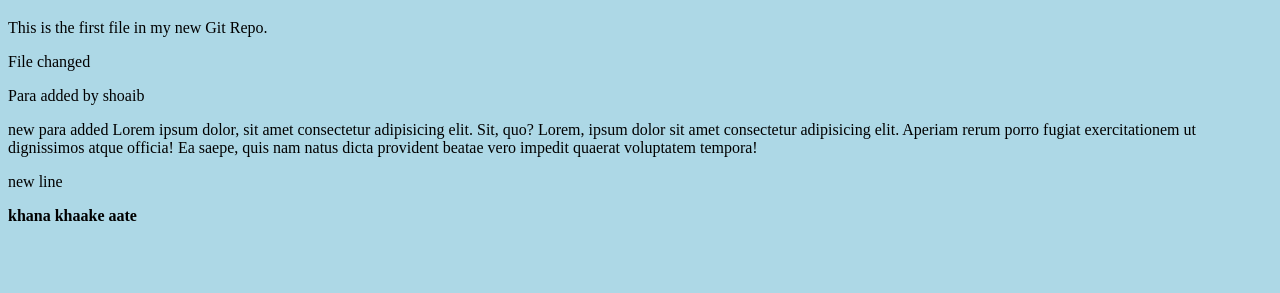
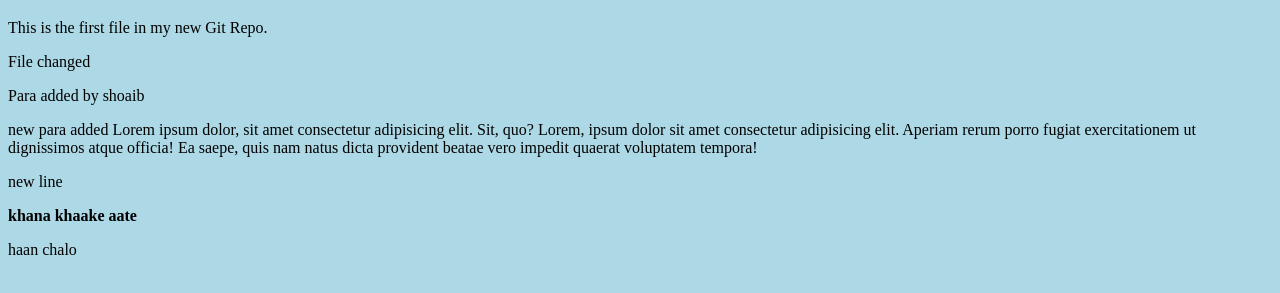
Before and after one commit to harsh5667/Git_test, a plain HTML site: page index.html in a window 1280 px wide. Shown: the part 87-380 px from the top of the page. Drawn offline with Linux system fonts and the light colour scheme.

Commit message:
3rd commit

```diff
--- a/index.html
+++ b/index.html
@@ -19,6 +19,7 @@
     </p>
     <p>new line</p>
     <b>khana khaake aate</b>
+    <p>haan chalo</p>
 </body>
 
 </html>
```
